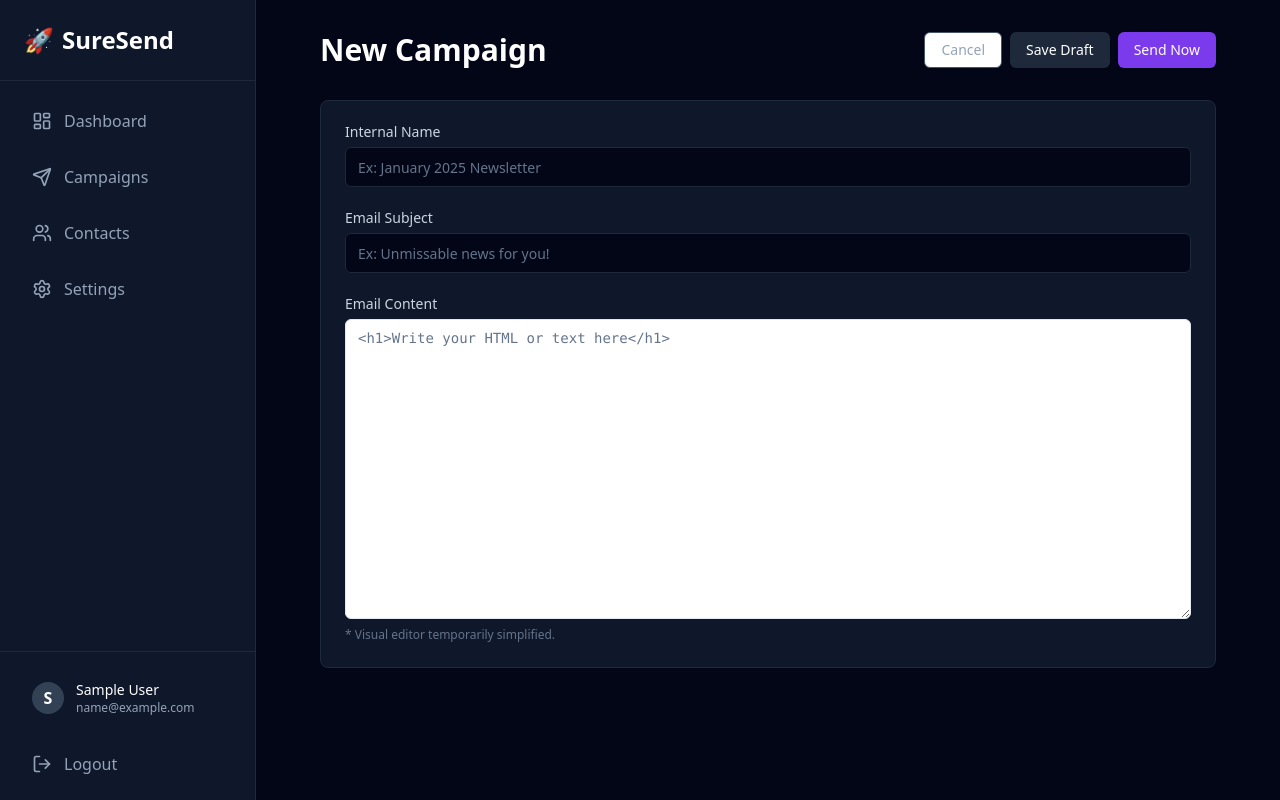
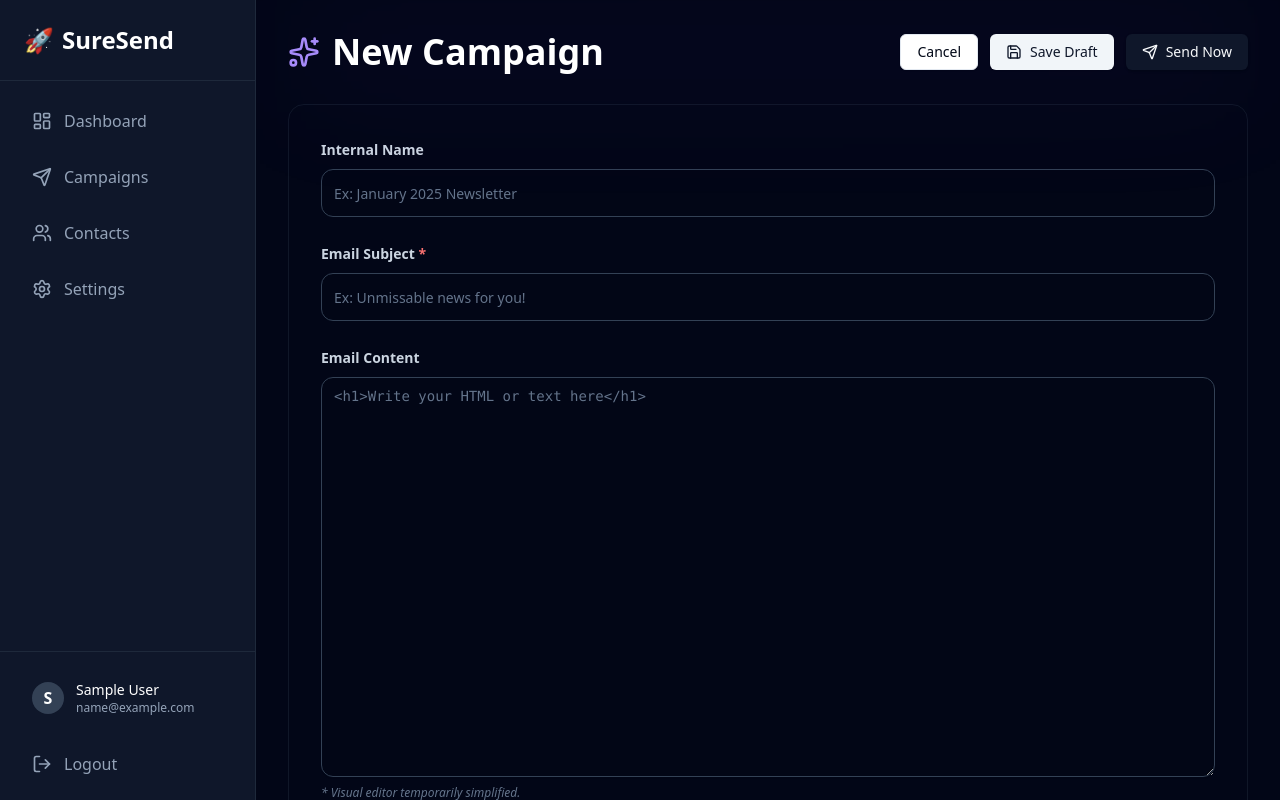
Before and after one commit to juanalenca/suresend, a React app in the folder frontend/: page /campaigns/new in a window 1280 px wide. Built offline with nearby package versions, Linux system fonts and the light colour scheme; sample sign-in values are in the browser's storage; the HTML template or start-up script is replaced by a standard one.

Commit message:
Corrigindo NewCampaign para usar traduções corretas e recarregar lista

```diff
--- a/frontend/src/pages/campaigns/NewCampaign.tsx
+++ b/frontend/src/pages/campaigns/NewCampaign.tsx
@@ -1,15 +1,14 @@
 import { useState } from "react"
 import { useNavigate } from "react-router-dom"
-// import ReactQuill from 'react-quill' <--- Comentado para não quebrar
-// import 'react-quill/dist/quill.snow.css' <--- Comentado
 import { Button } from "@/components/ui/button"
 import { Input } from "@/components/ui/input"
 import { Label } from "@/components/ui/label"
-import { Textarea } from "@/components/ui/textarea" // <--- Usando componente nativo
+import { Textarea } from "@/components/ui/textarea"
 import { useToast } from "@/components/ui/use-toast"
 import { useTranslation } from "react-i18next"
+import { Sparkles, Save, Send } from "lucide-react"
 
-export default function NewCampaign() { // Mudei para default para facilitar import
+export default function NewCampaign() {
     const { t } = useTranslation()
     const navigate = useNavigate()
     const { toast } = useToast()
@@ -32,8 +31,8 @@ export default function NewCampaign() { // Mudei para default para facilitar imp
 
         setLoading(true)
         try {
-            // 1. Create Draft (Real API)
-            const res = await fetch('http://localhost:3001/campaigns', {
+            // 1. Create Campaign
+            const res = await fetch('http://localhost:3000/campaigns', {
                 method: 'POST',
                 headers: { 'Content-Type': 'application/json' },
                 body: JSON.stringify(formData)
@@ -43,9 +42,9 @@ export default function NewCampaign() { // Mudei para default para facilitar imp
 
             const campaign = await res.json()
 
-            // 2. Send if requested (Real API)
+            // 2. Send if requested
             if (sendNow) {
-                const sendRes = await fetch(`http://localhost:3001/campaigns/${campaign.id}/send`, {
+                const sendRes = await fetch(`http://localhost:3000/campaigns/${campaign.id}/send`, {
                     method: 'POST'
                 })
                 if (!sendRes.ok) throw new Error('Failed to send campaign')
@@ -54,6 +53,7 @@ export default function NewCampaign() { // Mudei para default para facilitar imp
                     title: t('campaigns.new.success_send_title'),
                     description: t('campaigns.new.success_send_desc')
                 })
+                // Redirect to progress page
                 navigate(`/campaigns/${campaign.id}/progress`)
                 return
             } else {
@@ -61,9 +61,9 @@ export default function NewCampaign() { // Mudei para default para facilitar imp
                     title: t('campaigns.new.success_draft_title'),
                     description: t('campaigns.new.success_draft')
                 })
+                // Redirect back to campaigns list
+                navigate('/campaigns')
             }
-
-            navigate('/campaigns')
         } catch (error) {
             console.error(error)
             toast({
@@ -77,68 +77,84 @@ export default function NewCampaign() { // Mudei para default para facilitar imp
     }
 
     return (
-        <div>
-            <div className="max-w-4xl mx-auto">
-                <div className="flex justify-between items-center mb-8">
-                    <h1 className="text-3xl font-bold text-white">{t('campaigns.new.title')}</h1>
-                    <div className="flex gap-2">
-                        <Button variant="outline" onClick={() => navigate('/campaigns')} className="border-slate-600 text-slate-400 hover:bg-slate-800 hover:text-white">
+        <div className="space-y-8">
+            {/* Header melhorado */}
+            <div className="relative">
+                <div className="absolute inset-0 bg-gradient-to-r from-violet-600/10 to-purple-600/10 blur-3xl" />
+                <div className="relative flex flex-col md:flex-row justify-between items-start md:items-center gap-4">
+                    <div className="flex items-center gap-3">
+                        <Sparkles className="w-8 h-8 text-violet-400" />
+                        <h1 className="text-4xl font-bold text-white">{t('campaigns.new.title')}</h1>
+                    </div>
+                    <div className="flex gap-3">
+                        <Button
+                            variant="outline"
+                            onClick={() => navigate('/campaigns')}
+                            disabled={loading}
+                        >
                             {t('buttons.cancel')}
                         </Button>
                         <Button
                             variant="secondary"
                             onClick={() => handleSave(false)}
                             disabled={loading}
-                            className="bg-slate-800 text-white hover:bg-slate-700"
+                            className="gap-2"
                         >
+                            <Save className="w-4 h-4" />
                             {t('buttons.save_draft')}
                         </Button>
                         <Button
                             onClick={() => handleSave(true)}
                             disabled={loading}
-                            className="bg-violet-600 hover:bg-violet-700 text-white"
+                            className="gap-2"
                         >
+                            <Send className="w-4 h-4" />
                             {t('buttons.send_now')}
                         </Button>
                     </div>
                 </div>
+            </div>
 
-                <div className="bg-slate-900 border border-slate-800 rounded-lg p-6 space-y-6">
-                    <div className="grid gap-2">
-                        <Label htmlFor="name" className="text-slate-300">{t('campaigns.new.name_label')}</Label>
+            {/* Form */}
+            <div className="glass rounded-2xl p-8 border border-slate-800/50 space-y-6">
+                <div className="space-y-2">
+                    <Label htmlFor="name" className="text-slate-300 text-sm font-semibold">
+                        {t('campaigns.new.name_label')}
+                    </Label>
                     <Input
                         id="name"
                         placeholder={t('campaigns.new.name_placeholder')}
                         value={formData.name}
                         onChange={e => setFormData({ ...formData, name: e.target.value })}
-                            className="bg-slate-950 border-slate-800 text-slate-200"
+                        className="bg-slate-950/50 border-slate-700 text-slate-200 h-12 rounded-xl focus:border-violet-500 focus:ring-violet-500/20"
                     />
                 </div>
 
-                    <div className="grid gap-2">
-                        <Label htmlFor="subject" className="text-slate-300">{t('campaigns.new.subject_label')}</Label>
+                <div className="space-y-2">
+                    <Label htmlFor="subject" className="text-slate-300 text-sm font-semibold">
+                        {t('campaigns.new.subject_label')} <span className="text-red-400">*</span>
+                    </Label>
                     <Input
                         id="subject"
                         placeholder={t('campaigns.new.subject_placeholder')}
                         value={formData.subject}
                         onChange={e => setFormData({ ...formData, subject: e.target.value })}
-                            className="bg-slate-950 border-slate-800 text-slate-200"
+                        className="bg-slate-950/50 border-slate-700 text-slate-200 h-12 rounded-xl focus:border-violet-500 focus:ring-violet-500/20"
+                        required
                     />
                 </div>
 
-                    <div className="grid gap-2">
-                        <Label className="text-slate-300">{t('campaigns.new.content_label')}</Label>
-                        <div className="rounded-md text-slate-900">
-                            {/* Substituído Quill por Textarea */}
+                <div className="space-y-2">
+                    <Label className="text-slate-300 text-sm font-semibold">
+                        {t('campaigns.new.content_label')}
+                    </Label>
                     <Textarea
                         value={formData.body}
                         onChange={e => setFormData({ ...formData, body: e.target.value })}
-                                className="min-h-[300px] bg-white text-slate-900 font-mono"
+                        className="min-h-[400px] bg-slate-950/50 border-slate-700 text-slate-200 font-mono rounded-xl focus:border-violet-500 focus:ring-violet-500/20"
                         placeholder={t('campaigns.new.content_placeholder')}
                     />
-                        </div>
-                        <p className="text-xs text-slate-500">{t('campaigns.new.visual_editor_note')}</p>
-                    </div>
+                    <p className="text-xs text-slate-500 italic">{t('campaigns.new.visual_editor_note')}</p>
                 </div>
             </div>
         </div>
```
Lines whose indentation alone changed are shown as unchanged.
